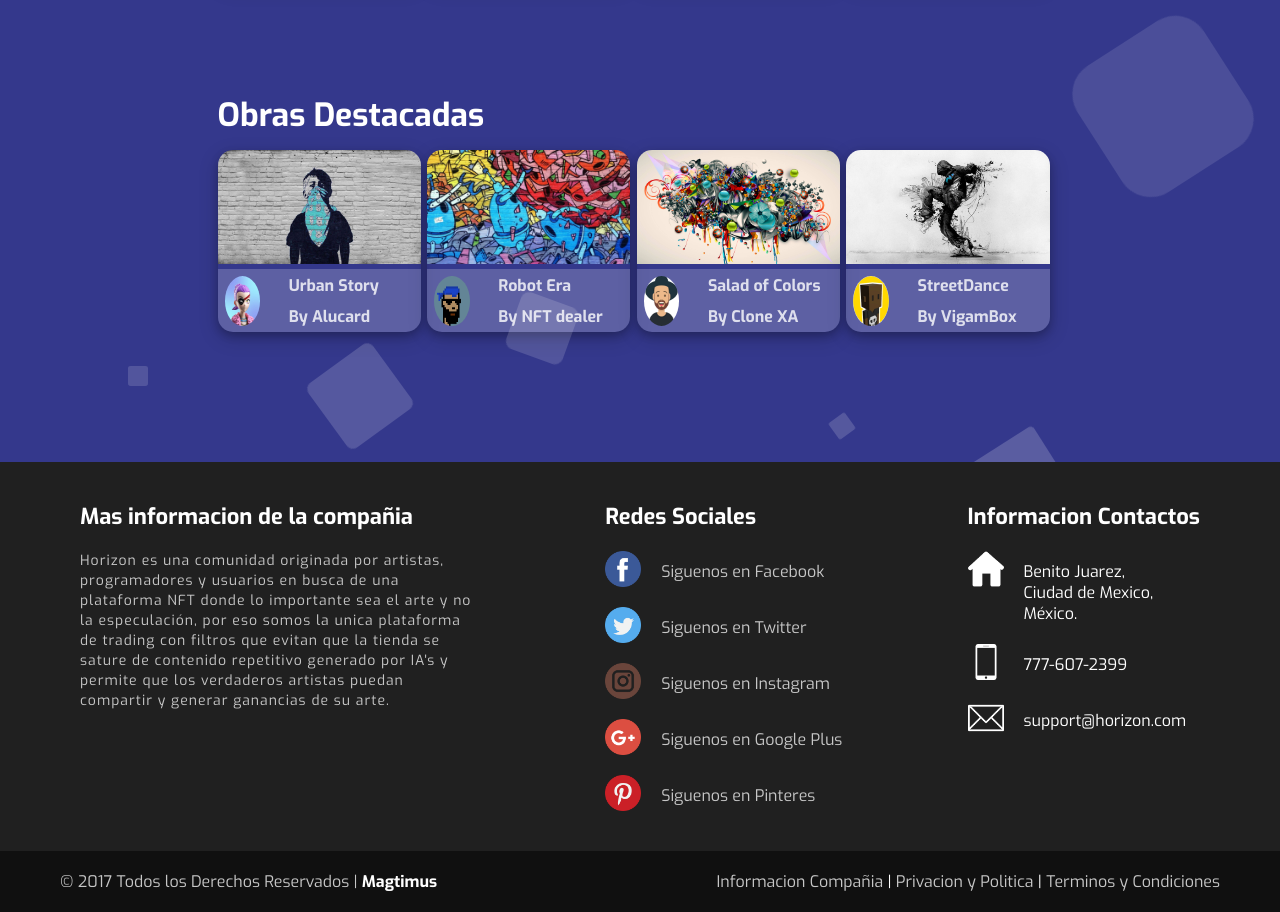
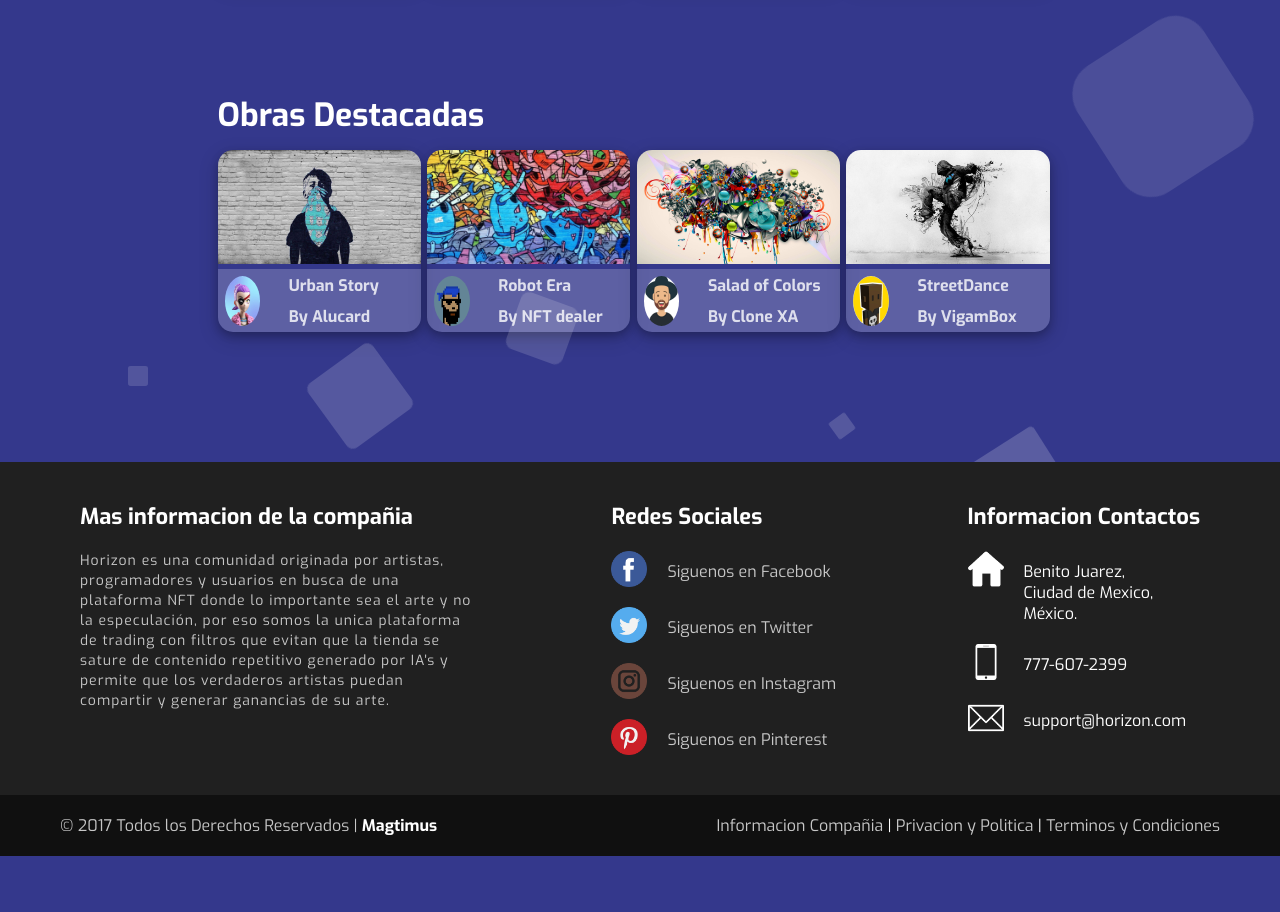
Before and after one commit to virtusnate/NFTWebPage, a plain HTML site: page index/index.html in a window 1280 px wide. Shown: the part 1114-2026 px from the top of the page. After the commit the page ends 1970 px from the top, so only its background shows below. Drawn offline with Linux system fonts and the light colour scheme.

Commit message:
Final de Pagina pincipañ

```diff
--- a/index/index.html
+++ b/index/index.html
@@ -201,12 +201,8 @@
                              <label>Siguenos en Instagram</label>
                          </div>
                          <div class="row">
-                             <img src="icon/google-plus.png">
-                             <label>Siguenos en Google Plus</label>
-                         </div>
-                         <div class="row">
                              <img src="icon/pinterest.png">
-                             <label>Siguenos en Pinteres</label>
+                             <label>Siguenos en Pinterest</label>
                          </div>
 
 
```
